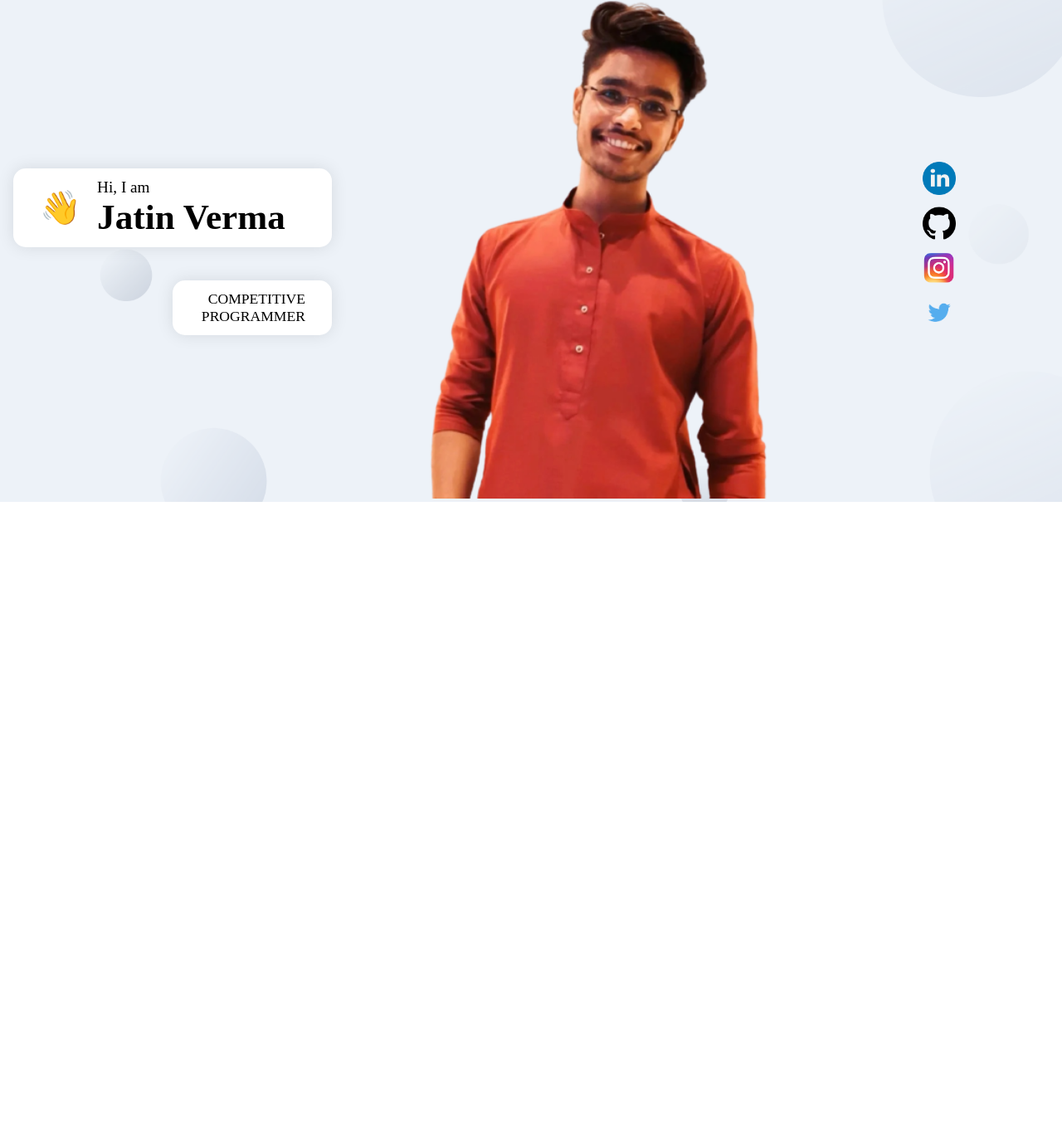
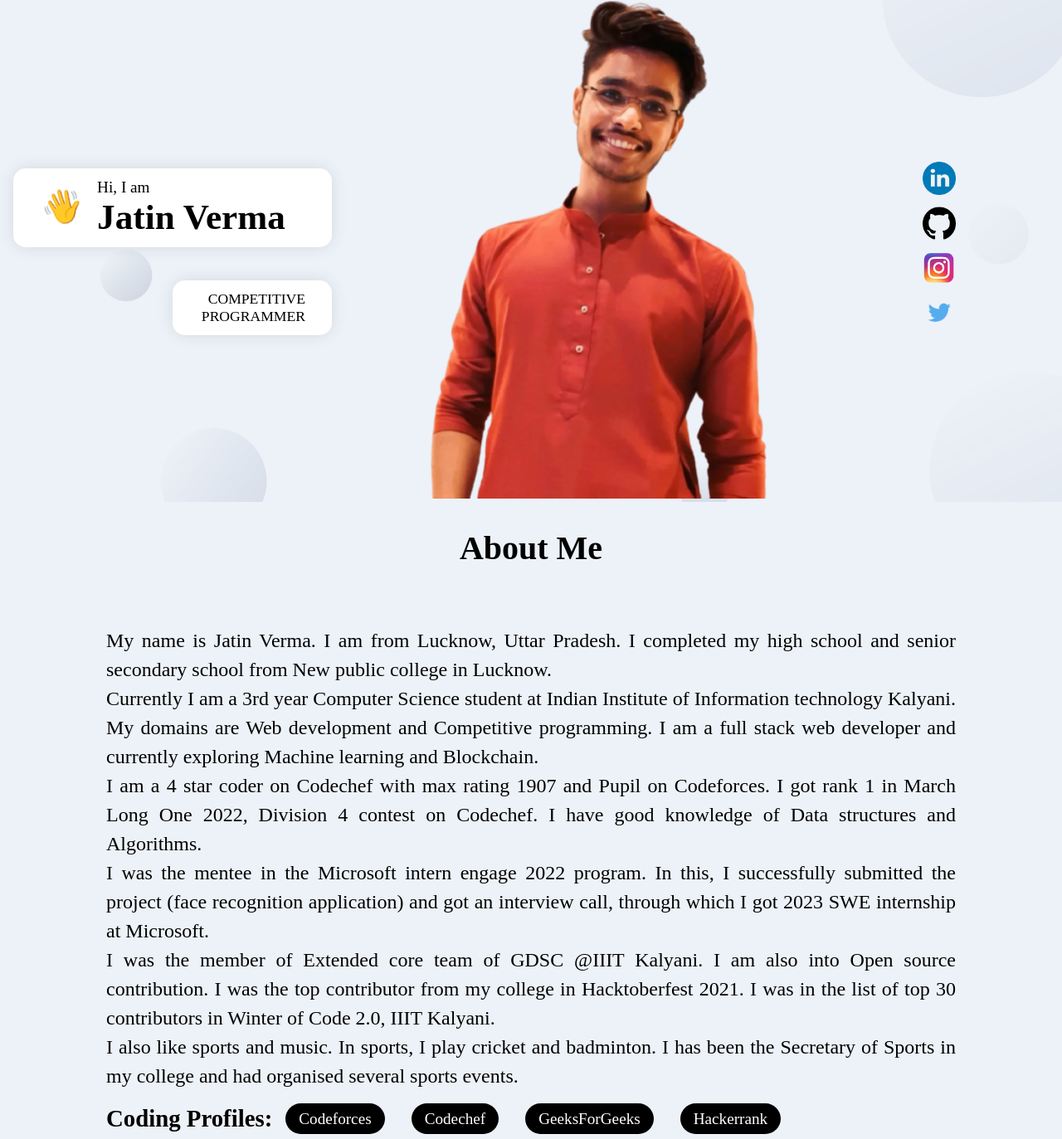
Before and after one commit to jatinverma14/MyPortfolio, a React app in the folder frontend/: page / in a window 1280 px wide. Shown: the part 127-1500 px from the top of the page at 83% size. Before the commit the page ends 800 px from the top, so only its background shows below. Built offline with nearby package versions, Linux system fonts and the light colour scheme; a web font is replaced by a local one.

Commit message:
working on about section

```diff
--- /dev/null
+++ b/frontend/src/components/AboutMe/About.jsx
@@ -0,0 +1,72 @@
+import React from "react";
+
+import "./about.scss";
+
+const codingProLink = [
+    {
+        platform: 'Codeforces',
+        link: 'https://codeforces.com/profile/JV1410',
+    },
+    {
+        platform: 'Codechef',
+        link: 'https://www.codechef.com/users/jv1410',
+    },
+    {
+        platform: 'GeeksForGeeks',
+        link: 'https://auth.geeksforgeeks.org/user/jatinverma14/',
+    },
+    {
+        platform: 'Hackerrank',
+        link: 'https://www.hackerrank.com/jv_jatinverma_jv?hr_r=1',
+    },
+]
+
+const About = () => {
+  return (
+    <>
+      <div className="aboutContainer">
+        <div className="aboutHeading">About Me</div>
+        <div className="aboutMepara">
+          My name is Jatin Verma. I am from Lucknow, Uttar Pradesh. I completed
+          my high school and senior secondary school from New public college in
+          Lucknow.
+          <br />
+          Currently I am a 3rd year Computer Science student at Indian Institute
+          of Information technology Kalyani. My domains are Web development and
+          Competitive programming. I am a full stack web developer and currently
+          exploring Machine learning and Blockchain.
+          <br />
+          I am a 4 star coder on Codechef with max rating 1907 and Pupil on Codeforces. I got rank 1 in
+          March Long One 2022, Division 4 contest on Codechef. I have good
+          knowledge of Data structures and Algorithms.
+          <br />
+          I was the mentee in the Microsoft intern engage 2022 program. In this,
+          I successfully submitted the project (face recognition application)
+          and got an interview call, through which I got 2023 SWE internship at
+          Microsoft. <br />
+          I was the member of Extended core team of GDSC @IIIT Kalyani. I am
+          also into Open source contribution. I was the top contributor from my
+          college in Hacktoberfest 2021. I was in the list of top 30
+          contributors in Winter of Code 2.0, IIIT Kalyani.
+          <br />
+          I also like sports and music. In sports, I play cricket and badminton.
+          I has been the Secretary of Sports in my college and had organised
+          several sports events.
+          <br />
+            <div className="codingProfileLinks">
+                <h2>Coding Profiles: </h2>
+                {
+                    codingProLink.map((data, index)=>(
+                        <div className="profile">
+                            <a href={data.link} target="__blank">{data.platform}</a>
+                        </div>
+                    ))
+                }
+            </div>
+        </div>
+      </div>
+    </>
+  );
+};
+
+export default About;
--- /dev/null
+++ b/frontend/src/components/AboutMe/about.scss
@@ -0,0 +1,38 @@
+@import url('https://fonts.googleapis.com/css2?family=Corinthia&family=Dancing+Script:wght@600;700&family=Estonia&family=Joan&family=Libre+Baskerville&family=Lora:ital@1&family=Mochiy+Pop+P+One&family=Playfair+Display:wght@500&display=swap');
+.aboutContainer{
+    display: flex;
+    flex-direction: column;
+    background-color: #edf2f8;
+    // width: 100%;
+    height: 100vh;
+}
+
+.aboutHeading{
+    text-align: center;
+    font-size: 2.5rem;
+    font-weight: bold;
+    margin: 2rem 0rem 2rem 0rem;
+    font-family: 'Joan', serif;
+}
+
+.aboutMepara{
+    line-height: 35px;
+    width: 80%;
+    margin: auto;
+    text-align:justify;
+    font-size: 1.5rem;
+}
+
+.codingProfileLinks{
+    display: flex;
+    font-size: 1.2rem;
+    margin-top: 1rem;
+    a{
+        background-color: black;
+        color: white;
+        margin: 0rem 1rem 0rem 1rem;
+        padding: 0.5rem 1rem 0.5rem 1rem;
+        border-radius: 50px;
+        text-decoration: none;
+    }
+}
--- a/frontend/src/components/Header/Header.jsx
+++ b/frontend/src/components/Header/Header.jsx
@@ -16,10 +16,22 @@ const scaleVariant = {
 }
 
 const socialImg = [
-    images.linkedinLogo,
-    images.githubLogo,
-    images.instagramLogo,
-    images.twitterLogo,
+  {
+    imgLink: images.linkedinLogo,
+    imgHref: 'https://www.linkedin.com/in/jatin-verma-2792ba200/',
+  },
+  {
+    imgLink: images.githubLogo,
+    imgHref: 'https://github.com/jatinverma14',
+  },
+  {
+    imgLink: images.instagramLogo,
+    imgHref: 'https://www.instagram.com/jatinverma1410/',
+  },
+  {
+    imgLink: images.twitterLogo,
+    imgHref: 'https://twitter.com/jatinve16352670',
+  },
 ]
 
 const Header = () => {
@@ -30,15 +42,22 @@ const Header = () => {
             <motion.div className="headerDetails" whileInView={{ x: [-100, 0], opacity: [0, 1] }} transition={{ duration: 0.5 }}>
               <div className="leftPortion">
                 <div className="myNameAndWork">
-                  <span className="hiEmoji">👋</span>
+                  <motion.div
+                  className="hiEmoji"
+                    animate={{
+                      scale: [1, 2, 2, 1, 1],
+                      rotate: [0, 0, 270, 270, 0],
+                      borderRadius: ["20%", "20%", "50%", "50%", "20%"],
+                    }}
+                  >
+                    👋
+                    </motion.div>
                   <div className="myName">
                     <p className="pText pTextName">Hi, I am</p>
                     <h1 className="hText">Jatin Verma</h1>
                   </div>
                 </div>
                   <div className="myWork">
-                    {/* <p className="pText pTextWork">Aspiring Software Developer</p> */}
-                    {/* <p className="pText pTextWork">Full stack Web Developer</p> */}
                     <p className="pText pTextWork">Competitive Programmer</p>
                   </div>
                 </div>
@@ -51,20 +70,20 @@ const Header = () => {
         </div>
         <motion.div className="socialAccounts" variant={scaleVariant} whileInView={scaleVariant.whileInView}>
             {
-                socialImg.map((imageName, index) => (
-                    <div className="socialLogo" key={`socialLogo-${index}`}>
-                        <img className="socialLogoImg" src={imageName} alt="logoImg" />
-                    </div>
+                socialImg.map((socialImg, index) => (
+                    <motion.div whileHover={{scale: 1.14}} transition={{duration: 0.25, type:'tween'}} className="socialLogo" key={`socialLogo-${index}`}>
+                        <a href={socialImg.imgHref} target="__blank"><img className="socialLogoImg" src={socialImg.imgLink} alt="logoImg" /></a>
+                    </motion.div>
                 ))
             }
         </motion.div>
       </div>
       <motion.div className="socialAccountMobile" variant={scaleVariant} whileInView={scaleVariant.whileInView}>
             {
-                socialImg.map((imageName, index) => (
-                    <div className="socialLogo" key={`socialLogo-${index}`}>
-                        <img className="socialLogoImg" src={imageName} alt="logoImg" />
-                    </div>
+                socialImg.map((socialImg, index) => (
+                    <motion.div whileHover={{scale: 1.14}} transition={{duration: 0.25, type:'tween'}} className="socialLogo" key={`socialLogo-${index}`}>
+                        <a href={socialImg.imgHref} target="__blank"><img className="socialLogoImg" src={socialImg.imgLink} alt="logoImg" /></a>
+                    </motion.div>
                 ))
             }
         </motion.div>
--- a/frontend/src/components/Header/header.scss
+++ b/frontend/src/components/Header/header.scss
@@ -142,6 +142,8 @@
     box-shadow: 0px 0px 20px rgba(0, 0, 0, 0.1);
     .hiEmoji{
         font-size: 2.5rem;
+        animation: wavyHand 2.5s infinite;
+        transform-origin: 70% 70%;
     }
     .pText{
         font-size: 1.2rem;
@@ -198,10 +200,6 @@
     width: 40px;
     cursor: pointer;
     padding-bottom: 10px;
-    &:hover{
-        transform: scale(1.14);
-        transition-duration: 0.5s;
-    }
 }
 
 @media screen and (max-width: 900px) {
@@ -223,3 +221,30 @@
             }
     }
 }
+
+@keyframes wavyHand {
+    0% {
+        transform: rotate(0deg);
+    }
+    10% {
+        transform: rotate(14deg);
+    }
+    20% {
+        transform: rotate(-8deg);
+    }
+    30% {
+        transform: rotate(14deg);
+    }
+    40% {
+        transform: rotate(-4deg);
+    }
+    50% {
+        transform: rotate(10deg);
+    }
+    60% {
+        transform: rotate(0deg);
+    }
+    100% {
+        transform: rotate(0deg);
+    }
+}
--- a/frontend/src/components/Skills/Skills.jsx
+++ b/frontend/src/components/Skills/Skills.jsx
@@ -3,7 +3,7 @@ import React from 'react'
 const Skills = () => {
   return (
     <>
-
+    skills
     </>
   )
 }
--- a/frontend/src/components/index.js
+++ b/frontend/src/components/index.js
@@ -1,4 +1,5 @@
 // for exporting all the files inside component folder
 export { default as Navbar } from "./Navbar/Navbar";
 export { default as Header } from "./Header/Header";
+export { default as About } from "./AboutMe/About";
 export { default as Skills } from "./Skills/Skills";
--- a/frontend/src/index.js
+++ b/frontend/src/index.js
@@ -3,13 +3,13 @@ import ReactDOM from "react-dom/client";
 
 import "./index.scss";
 
-import { Navbar, Header, Skills } from "./components";
+import { Navbar, Header, About } from "./components";
 
 const root = ReactDOM.createRoot(document.getElementById("root"));
 root.render(
   <React.StrictMode>
     <Navbar />
     <Header />
-    <Skills />
+    <About />
   </React.StrictMode>
 );
```
Also changed, not shown: 1 other file.
